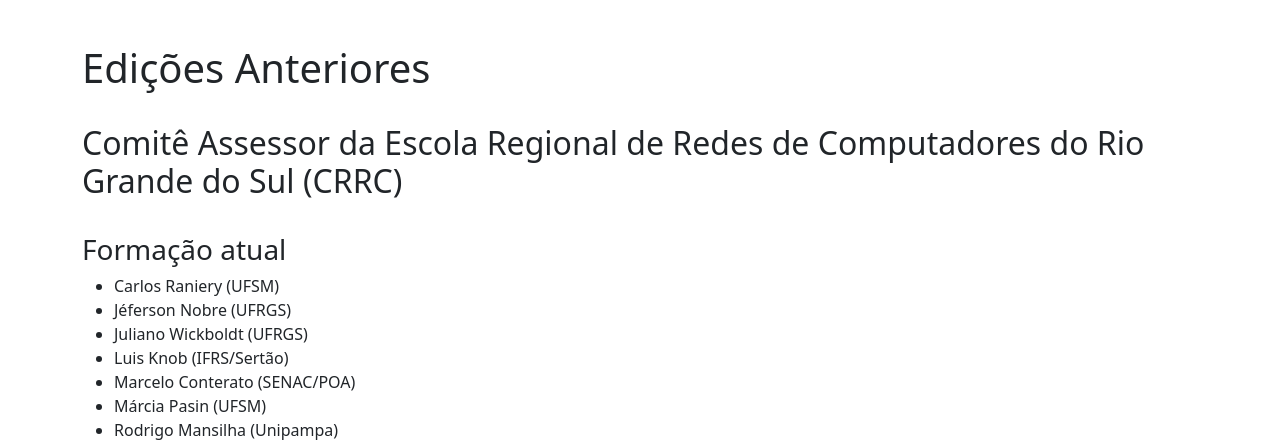
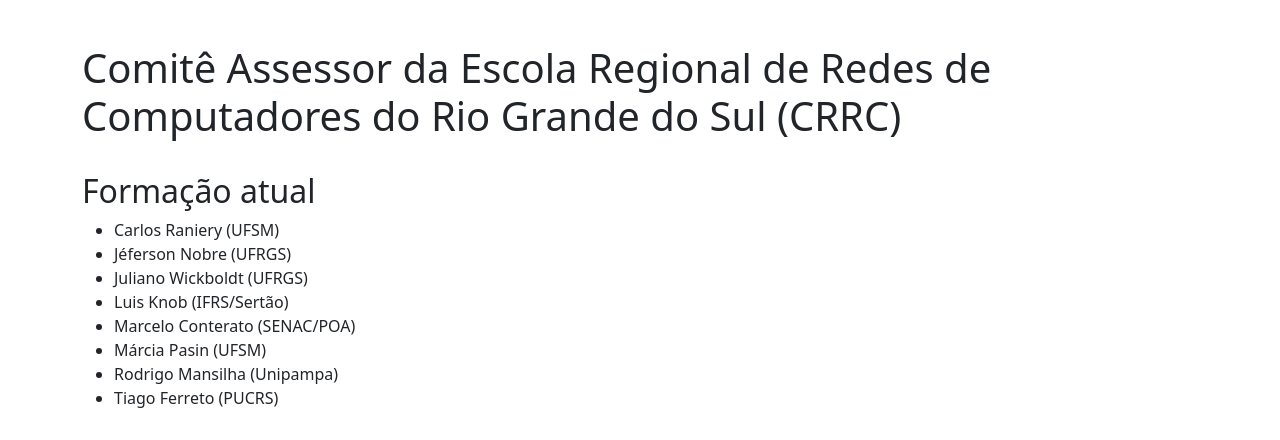
Before and after one commit to crrc-rs/errc2025, a Jekyll site: the page built from comiteassessor.md, in a window 1280 px wide and 900 px high, cut to the strip 460-900 px from the top of the window. Built offline with Jekyll 4.4.1, drawn with Linux system fonts in a browser that asks for light colours.

Commit message:
Update comiteassessor.md

```diff
--- a/comiteassessor.md
+++ b/comiteassessor.md
@@ -4,11 +4,9 @@
 permalink: /comiteassessor/
 ---
 
-# Edições Anteriores
+# Comitê Assessor da Escola Regional de Redes de Computadores do Rio Grande do Sul (CRRC)
 
-## Comitê Assessor da Escola Regional de Redes de Computadores do Rio Grande do Sul (CRRC)
-
-### Formação atual
+## Formação atual
 
 - Carlos Raniery (UFSM)
 - Jéferson Nobre (UFRGS)
@@ -19,7 +17,7 @@
 - Rodrigo Mansilha (Unipampa)
 - Tiago Ferreto (PUCRS)
 
-### Membros inativos
+## Membros inativos
 - Cristiano Bonato Both (UFCSPA)
 - Lisandro Zambenedetti Granville (UFRGS)
 - Marcio Pohlmann (Unisenac)
```
